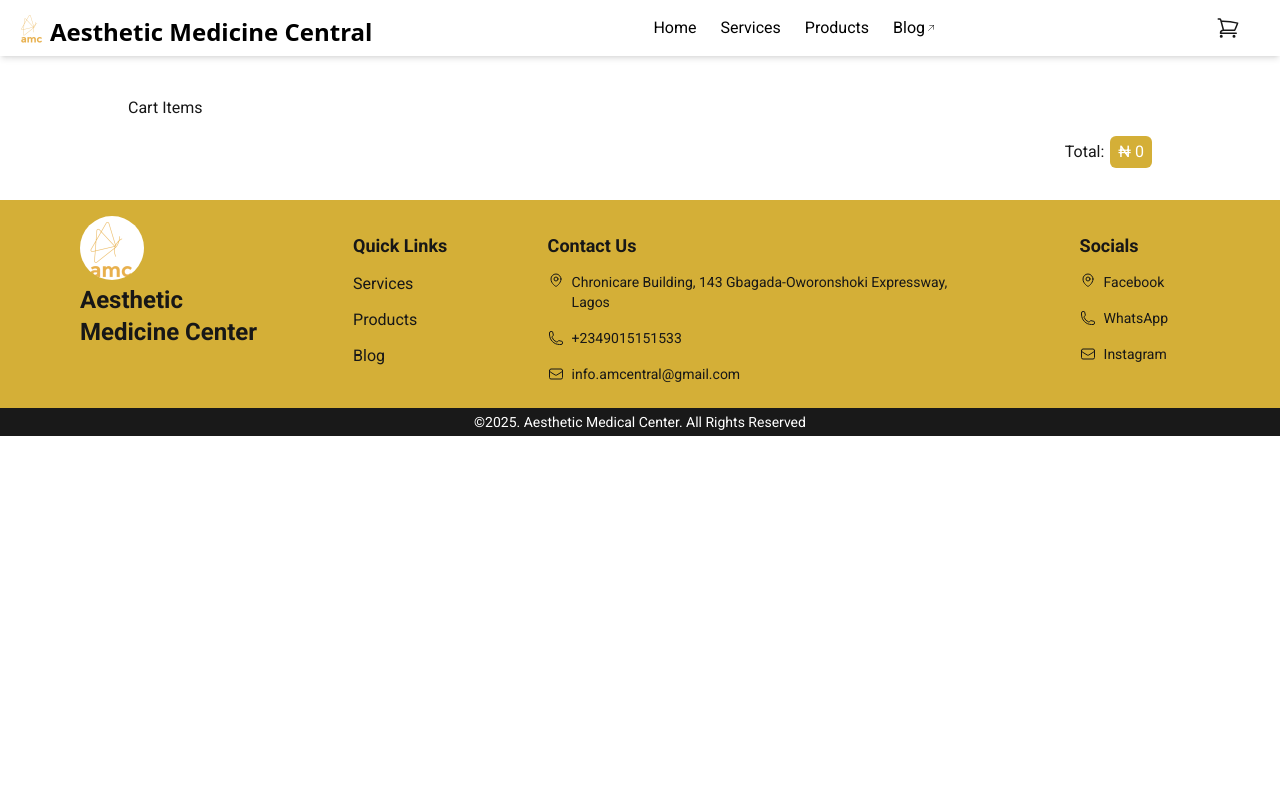
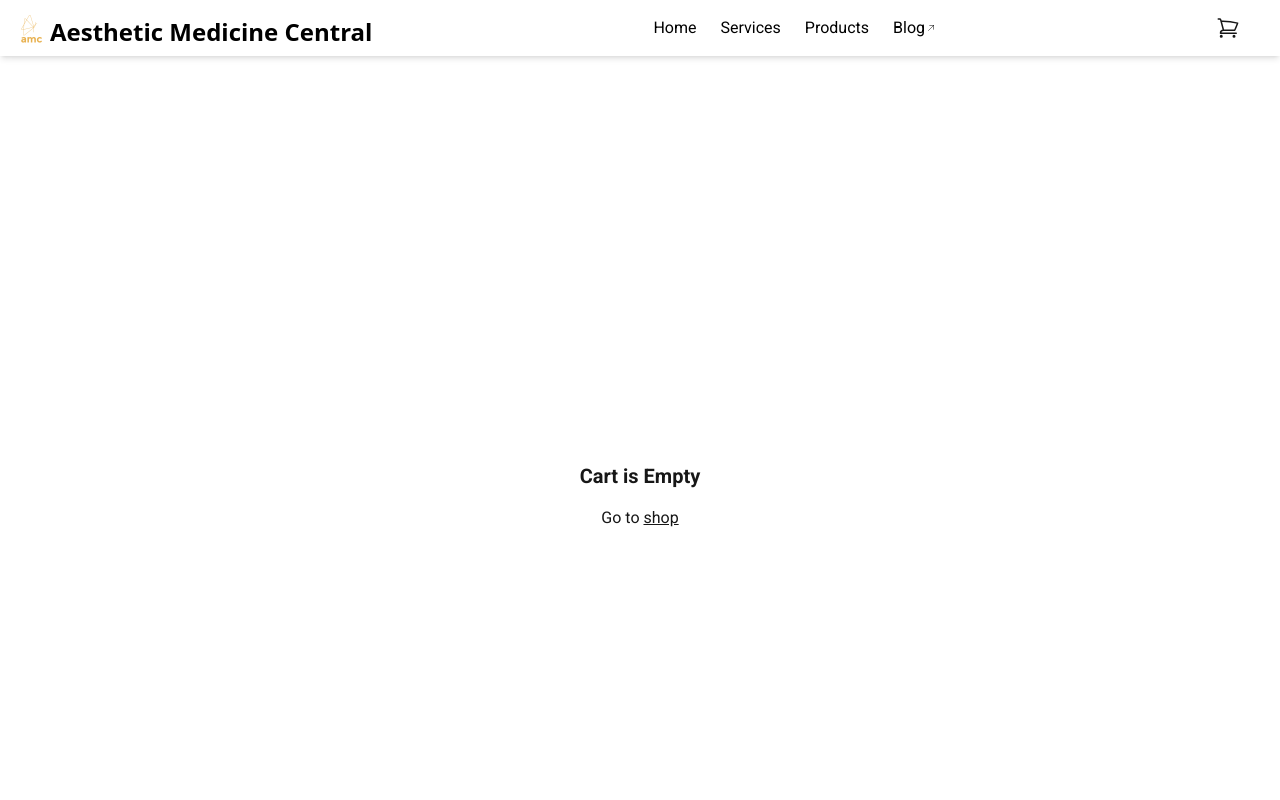
Before and after one commit to Tola-byte/aesthetic-medical-central, a Next.js app: page /cart in a window 1280 px wide. Shown: the top 800 px of the page. Built offline with nearby package versions, Linux system fonts and the light colour scheme.

Commit message:
added empty cart

```diff
--- a/src/app/(pages)/cart/page.jsx
+++ b/src/app/(pages)/cart/page.jsx
@@ -2,6 +2,7 @@
 import React from 'react';
 import Image from 'next/image';
 import { useSelector, useDispatch } from 'react-redux';
+import EmptyCart from '@/app/components/EmptyCart';
 
 import {
   increaseCount,
@@ -35,7 +36,11 @@
 
   return (
     <div className="pt-24 pb-8 max-w-[80%] mx-auto">
-      <div>Cart Items</div>
+      {products.length === 0 ? (
+        <EmptyCart />
+      ) : (
+        <div>
+          <p className="mb-2 font-semibold text-lg pl-4">Cart Items</p>
           {products?.map((product) => (
             <div
               className=" p-2 px-6 border rounded-md mb-4 flex gap-8"
@@ -50,7 +55,8 @@
                 <div>
                   <h2 className="font-semibold">{product.name}</h2>
                   <p className="text-white bg-[#D4AF37] text-[10px] w-fit px-2 py-1 rounded-md mt-1 mb-8">
-                &#8358; {new Intl.NumberFormat('en-US').format(product.price)}
+                    &#8358;{' '}
+                    {new Intl.NumberFormat('en-US').format(product.price)}
                   </p>
                 </div>
                 <div className="w-full flex justify-between">
@@ -118,6 +124,8 @@
             </p>
           </div>
         </div>
+      )}
+    </div>
   );
 };
 
--- /dev/null
+++ b/src/app/components/EmptyCart.jsx
@@ -0,0 +1,18 @@
+import React from 'react';
+import Link from 'next/link';
+
+const EmptyCart = () => {
+  return (
+    <div className="h-screen w-full flex flex-col gap-4 justify-center items-center text-center">
+      <h1 className="font-semibold text-xl "> Cart is Empty</h1>
+      <p>
+        Go to{' '}
+        <Link href={'/products'} className="underline">
+          shop
+        </Link>
+      </p>
+    </div>
+  );
+};
+
+export default EmptyCart;
```
Lines whose indentation alone changed are shown as unchanged.
